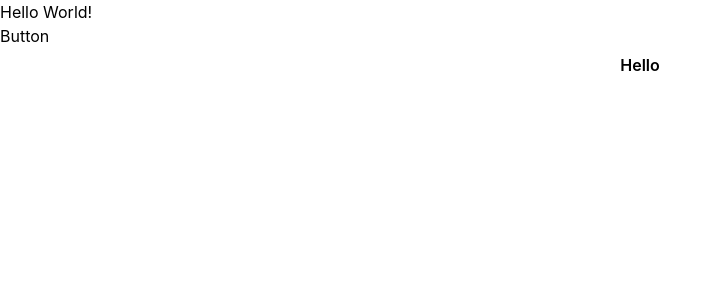
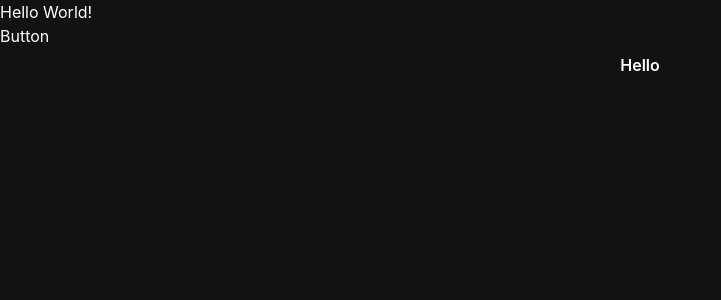
Before and after one commit to Cinema-Seoul/cine-seoul-fe, a React (Vite) app: page / in a window 1280 px wide. Shown: the top 300 px of the page, without its empty margins (0-721 px from the left). Built offline with nearby package versions, Linux system fonts and the light colour scheme; a web font is replaced by a local one.

Commit message:
chore: Unocss, Styling 설정

```diff
--- a/index.html
+++ b/index.html
@@ -1,5 +1,5 @@
 <!DOCTYPE html>
-<html lang="en">
+<html lang="en" class="dark-theme" style="color-scheme: dark;">
   <head>
     <meta charset="UTF-8" />
     <link rel="icon" type="image/svg+xml" href="/vite.svg" />
--- a/lib/unocss-preset-grid.ts
+++ b/lib/unocss-preset-grid.ts
@@ -1,51 +1,62 @@
 /* eslint-disable no-empty-pattern */
-import type { Preset } from "unocss"
-import { escapeSelector } from "unocss"
+import type { Preset } from "unocss";
+import { escapeSelector } from "unocss";
 
 export interface GridOptions {
-  prefix?: string
-  piece?: string
-  gutter?: string
-  columns?: number
-  breakpoints?: Record<string, string>
+  prefix?: string;
+  piece?: string;
+  gutter?: string;
+  columns?: number;
+  breakpoints?: Record<string, string>;
 }
 
-export function presetGrid(options: GridOptions = {}): Preset {
-  // Default Columns
-  const columns = options?.columns ?? 12
+export function presetGrid(options: GridOptions = {}): Preset<any> {
 
-  // Default Prefix
-  const prefix = options?.prefix ?? "statu-"
+  const columns = options?.columns ?? 12;
+
+  const prefix = options?.prefix ?? 'cq-';
 
   // Default Breakpoints
-  const piece = options?.piece ?? "60px"
+  const piece = options?.piece ?? "60px";
   const breakpoints = options?.breakpoints ?? {
     sm: "640px",
     md: "768px",
     lg: "1024px",
     xl: "1280px",
-    "2xl": "1536px"
-  }
+    "2xl": "1536px",
+  };
 
   // Default Gutter
-  const gutter = options?.gutter ?? "1.5rem"
+  const gutter = options?.gutter ?? "1.5rem";
 
   return {
     name: "unocss-preset-grid",
+    variants: [
+      (matcher) => {
+        if (/\\@child$/.test(matcher)) {
+          return {
+            matcher: matcher.replace(/\\@child$/, ''),
+            selector: (old) => `${old} > *`
+          }
+        }
+      }
+    ],
     rules: [
       [
         new RegExp(`^__container$`),
-        ([], { rawSelector, theme }: any) => {
-          const _selector = escapeSelector(rawSelector)
-          const _breakpoints = theme?.breakpoints ?? breakpoints
+        ([], { rawSelector, theme }) => {
+          const _selector = escapeSelector(rawSelector);
+          const _breakpoints = theme.breakpoints ?? breakpoints;
 
           const template = Object.keys(_breakpoints).map(
-            (breakpoint: string) => `@media (min-width: ${_breakpoints[breakpoint]}) {
+            (
+              breakpoint: string
+            ) => `@media (min-width: ${_breakpoints[breakpoint]}) {
               .${_selector} {
                 max-width: calc(${_breakpoints[breakpoint]} - ${piece});
               }
             }`
-          )
+          );
 
           return `
             .${_selector}, .${_selector}-fluid {
@@ -60,36 +71,35 @@ export function presetGrid(options: GridOptions = {}): Preset {
             }
 
             ${template.join("\n")}
-          `.replace(/^ {12}/gm, "")
-        }
+          `.replace(/^ {12}/gm, "");
+        },
       ],
       [
-        new RegExp(`^row$`),
-        ([], { rawSelector }) => {
-          const selector = escapeSelector(rawSelector)
-          const template = `
-            .${selector} {
-              --${prefix}gutter-x: ${gutter};
-              --${prefix}gutter-y: 0;
+        /^row$/,
+        ([], { rawSelector, constructCSS }) => {
+          const v1 = constructCSS({
+            [`--${prefix}gutter-x`]: gutter,
+            [`--${prefix}gutter-y`]: '0',
 
-              display: flex;
-              flex-wrap: wrap;
+            "display": "flex",
+            "flex-wrap": "wrap",
 
-              margin-top: calc(-1 * var(--${prefix}gutter-y));
-              margin-right: calc(-.5 * var(--${prefix}gutter-x));
-              margin-left: calc(-.5 * var(--${prefix}gutter-x));
-            }
-            .${selector} > * {
-              flex-shrink: 0;
-              width: 100%;
-              max-width: 100%;
-              padding-right: calc(var(--${prefix}gutter-x) * .5);
-              padding-left: calc(var(--${prefix}gutter-x) * .5);
-              margin-top: var(--${prefix}gutter-y);
-            }
-          `
-          return template.replace(/^ {12}/gm, "")
-        }
+            "margin-top": `calc(-1 * var(--${prefix}gutter-y))`,
+            "margin-right": `calc(-.5 * var(--${prefix}gutter-x))`,
+            "margin-left": `calc(-.5 * var(--${prefix}gutter-x))`,
+          }, rawSelector);
+
+          const v2 = constructCSS({
+            "flex-shrink": "0",
+            "width": "100%",
+            "max-width": "100%",
+            "padding-right": `calc(var(--${prefix}gutter-x) * .5)`,
+            "padding-left": `calc(var(--${prefix}gutter-x) * .5)`,
+            "margin-top": `var(--${prefix}gutter-y)`,
+          }, `${rawSelector}____`);
+
+          return v1 + '\n' + v2.replace(/_{4}/, '>*');
+        },
       ],
       [
         new RegExp(`^col-?(\\d*)$`),
@@ -97,46 +107,48 @@ export function presetGrid(options: GridOptions = {}): Preset {
           if (size) {
             return {
               flex: "0 0 auto",
-              width: `${(size / columns) * 100}%`
-            }
+              width: `${(size / columns) * 100}%`,
+            };
           } else {
             return {
-              flex: "1 0 0%"
-            }
+              flex: "1 0 0%",
+            };
           }
-        }
+        },
       ],
       [
         `col-auto`,
         {
           flex: "0 0 auto",
-          width: "auto"
-        }
+          width: "auto",
+        },
       ],
       [
         `col-fill`,
         {
           flex: "1 1 auto",
-          width: "auto"
-        }
+          width: "auto",
+        },
       ],
       [
         new RegExp(`^offset-(\\d+)$`),
         ([, size]: any): any => ({
-          "margin-left": size === "0" ? 0 : `${(size / columns) * 100}%`
-        })
+          "margin-left": size === "0" ? 0 : `${(size / columns) * 100}%`,
+        }),
       ],
       [
         new RegExp(`^g([xy])?-(\\d+)$`),
         ([, dim, size]: any): any => {
-          const gutterObject: { [key: string]: string } = {}
-          if (dim !== "y") gutterObject[`--${prefix}gutter-x`] = `${0.25 * size}rem`
-          if (dim !== "x") gutterObject[`--${prefix}gutter-y`] = `${0.25 * size}rem`
-          return gutterObject
-        }
-      ]
-    ]
-  }
+          const gutterObject: { [key: string]: string } = {};
+          if (dim !== "y")
+            gutterObject[`--${prefix}gutter-x`] = `${0.25 * size}rem`;
+          if (dim !== "x")
+            gutterObject[`--${prefix}gutter-y`] = `${0.25 * size}rem`;
+          return gutterObject;
+        },
+      ],
+    ],
+  };
 }
 
-export default presetGrid
+export default presetGrid;
--- a/package.json
+++ b/package.json
@@ -18,6 +18,7 @@
     "framer-motion": "^10.12.12",
     "react": "^18.2.0",
     "react-dom": "^18.2.0",
+    "react-icons": "^4.8.0",
     "react-router-dom": "^6.11.2"
   },
   "devDependencies": {
--- a/src/styles/global.css
+++ b/src/styles/global.css
@@ -1,7 +1,7 @@
 @import url("https://cdn.jsdelivr.net/gh/orioncactus/pretendard@v1.3.6/dist/web/variable/pretendardvariable.css");
 
 * {
-  box-sizing: content-box;
+  box-sizing: border-box;
   padding: 0;
   margin: 0;
 
@@ -18,6 +18,10 @@ html, body {
   min-height: 100vh;
 }
 
+#root {
+  @apply bg-neutral-1 text-neutral-12 min-h-screen;
+}
+
 /* Fonts */
 
 
--- a/src/styles/theme-colors.css
+++ b/src/styles/theme-colors.css
@@ -1,5 +1,5 @@
 :root {
-  --orange1: 24, 70%, 99%;
+  /* --orange1: 24, 70%, 99%;
   --orange2: 24, 83.3%, 97.6%;
   --orange3: 24, 100%, 95.3%;
   --orange4: 25, 100%, 92.2%;
@@ -10,8 +10,21 @@
   --orange9: 24, 94%, 50%;
   --orange10: 24, 100%, 46.5%;
   --orange11: 24, 100%, 37%;
-  --orange12: 15, 60%, 17%;
-  --sand1: 50, 20%, 99%;
+  --orange12: 15, 60%, 17%; */
+  --teal1: 165, 60.0%, 98.8%;
+  --teal2: 169, 64.7%, 96.7%;
+  --teal3: 169, 59.8%, 94.0%;
+  --teal4: 169, 53.1%, 90.2%;
+  --teal5: 170, 47.1%, 85.0%;
+  --teal6: 170, 42.6%, 77.9%;
+  --teal7: 170, 39.9%, 68.1%;
+  --teal8: 172, 42.1%, 52.5%;
+  --teal9: 173, 80.0%, 36.0%;
+  --teal10: 173, 83.4%, 32.5%;
+  --teal11: 174, 90.0%, 25.2%;
+  --teal12: 170, 50.0%, 12.5%;
+
+  /* --sand1: 50, 20%, 99%;
   --sand2: 60, 7.7%, 97.5%;
   --sand3: 59, 6.5%, 95.1%;
   --sand4: 58, 6.1%, 92.9%;
@@ -22,12 +35,22 @@
   --sand9: 50, 2%, 55.7%;
   --sand10: 55, 1.7%, 51.9%;
   --sand11: 50, 2%, 43.1%;
-  --sand12: 50, 6%, 10%;
-
-  --test: hsl(50, 2%, 43.1%);
+  --sand12: 50, 6%, 10%; */
+  --sage1: 155, 30.0%, 98.8%;
+  --sage2: 150, 16.7%, 97.6%;
+  --sage3: 151, 10.6%, 95.2%;
+  --sage4: 151, 8.8%, 93.0%;
+  --sage5: 151, 7.8%, 90.8%;
+  --sage6: 152, 7.2%, 88.4%;
+  --sage7: 153, 6.7%, 85.3%;
+  --sage8: 154, 6.1%, 77.5%;
+  --sage9: 155, 3.5%, 55.5%;
+  --sage10: 154, 2.8%, 51.7%;
+  --sage11: 155, 3.0%, 43.0%;
+  --sage12: 155, 24.0%, 9.0%;
 }
 .dark-theme {
-  --orange1: 30, 70%, 7.2%;
+  /* --orange1: 30, 70%, 7.2%;
   --orange2: 28, 100%, 8.4%;
   --orange3: 26, 91.1%, 11.6%;
   --orange4: 25, 88.3%, 14.1%;
@@ -38,8 +61,20 @@
   --orange9: 24, 94%, 50%;
   --orange10: 24, 100%, 58.5%;
   --orange11: 24, 100%, 62.2%;
-  --orange12: 24, 97%, 93.2%;
-  --sand1: 61, 2%, 8.3%;
+  --orange12: 24, 97%, 93.2%; */
+  --teal1: 168, 48.0%, 6.5%;
+  --teal2: 169, 77.8%, 7.1%;
+  --teal3: 170, 76.1%, 9.2%;
+  --teal4: 171, 75.8%, 11.0%;
+  --teal5: 171, 75.7%, 12.8%;
+  --teal6: 172, 75.8%, 15.1%;
+  --teal7: 172, 76.7%, 18.6%;
+  --teal8: 173, 80.2%, 23.7%;
+  --teal9: 173, 80.0%, 36.0%;
+  --teal10: 174, 83.9%, 38.2%;
+  --teal11: 174, 90.0%, 40.7%;
+  --teal12: 166, 73.0%, 93.1%;
+  /* --sand1: 61, 2%, 8.3%;
   --sand2: 60, 3.7%, 10.6%;
   --sand3: 58, 3.7%, 13.1%;
   --sand4: 57, 3.6%, 15.3%;
@@ -50,5 +85,17 @@
   --sand9: 50, 4%, 42.7%;
   --sand10: 52, 3.1%, 48.3%;
   --sand11: 50, 4%, 61.8%;
-  --sand12: 56, 4%, 92.8%;
+  --sand12: 56, 4%, 92.8%; */
+  --sage1: 155, 7.0%, 8.4%;
+  --sage2: 150, 7.4%, 10.6%;
+  --sage3: 150, 6.7%, 13.1%;
+  --sage4: 150, 6.4%, 15.3%;
+  --sage5: 150, 6.1%, 17.4%;
+  --sage6: 150, 5.8%, 19.9%;
+  --sage7: 150, 5.5%, 23.6%;
+  --sage8: 150, 5.1%, 30.6%;
+  --sage9: 155, 6.0%, 42.5%;
+  --sage10: 153, 4.8%, 48.2%;
+  --sage11: 155, 5.0%, 61.8%;
+  --sage12: 155, 6.0%, 93.0%;
 }
--- a/unocss.config.ts
+++ b/unocss.config.ts
@@ -1,11 +1,13 @@
 import {
   defineConfig,
+  presetIcons,
+  presetTypography,
   presetUno,
   transformerCompileClass,
   transformerDirectives,
   transformerVariantGroup,
 } from "unocss";
-import { presetGrid } from './lib/unocss-preset-grid';
+import { presetGrid } from "./lib/unocss-preset-grid";
 import { createColorScaleGenerator } from "./scripts/color-scales-generate";
 
 const generateColorScale = createColorScaleGenerator(
@@ -17,19 +19,35 @@ export default defineConfig({
   // safelist: [...unoFiles.flatMap((data) => data.safelist ?? [])],
   safelist: [],
   rules: [
-    [/^bg@([\w-]+)$/, ([, name]) => ({ "background-color": `var(--h-color-${name})` })],
+    [
+      /^bg@([\w-]+)$/,
+      ([, name]) => ({ "background-color": `var(--h-color-${name})` }),
+    ],
     [/^text@([\w-]+)$/, ([, name]) => ({ color: `var(--h-color-${name})` })],
-    [/^border@([\w-]+)$/, ([, name]) => ({ "border-color": `var(--h-color-${name})` })],
+    [
+      /^border@([\w-]+)$/,
+      ([, name]) => ({ "border-color": `var(--h-color-${name})` }),
+    ],
+    [
+      /^outline@([\w-]+)$/,
+      ([, name]) => ({ "outline-color": `var(--h-color-${name})` }),
+    ],
   ],
+  presets: [presetGrid(), presetUno(), presetTypography()], //Container는 PresetUno 걸 이용할 것이므로 순서 유의!
   theme: {
     colors: {
       transprent: "transparent",
       current: "currentColor",
-      primary: { ...generateColorScale("orange") },
-      neutral: { ...generateColorScale("sand") },
+      primary: { ...generateColorScale("teal") },
+      neutral: { ...generateColorScale("sage") },
     },
     container: {
       center: true,
+      padding: {
+        sm: "16px",
+        md: "16px",
+        lg: "24px",
+      },
     },
     breakpoints: {
       sm: "672px", //640px
@@ -37,7 +55,6 @@ export default defineConfig({
       lg: "1176px", //1128px
     },
   },
-  presets: [presetUno(), presetGrid()],
   transformers: [
     transformerCompileClass(),
     transformerVariantGroup(),
```
Also changed, not shown: 1 other file (tests, documents, lock files or other folders).
